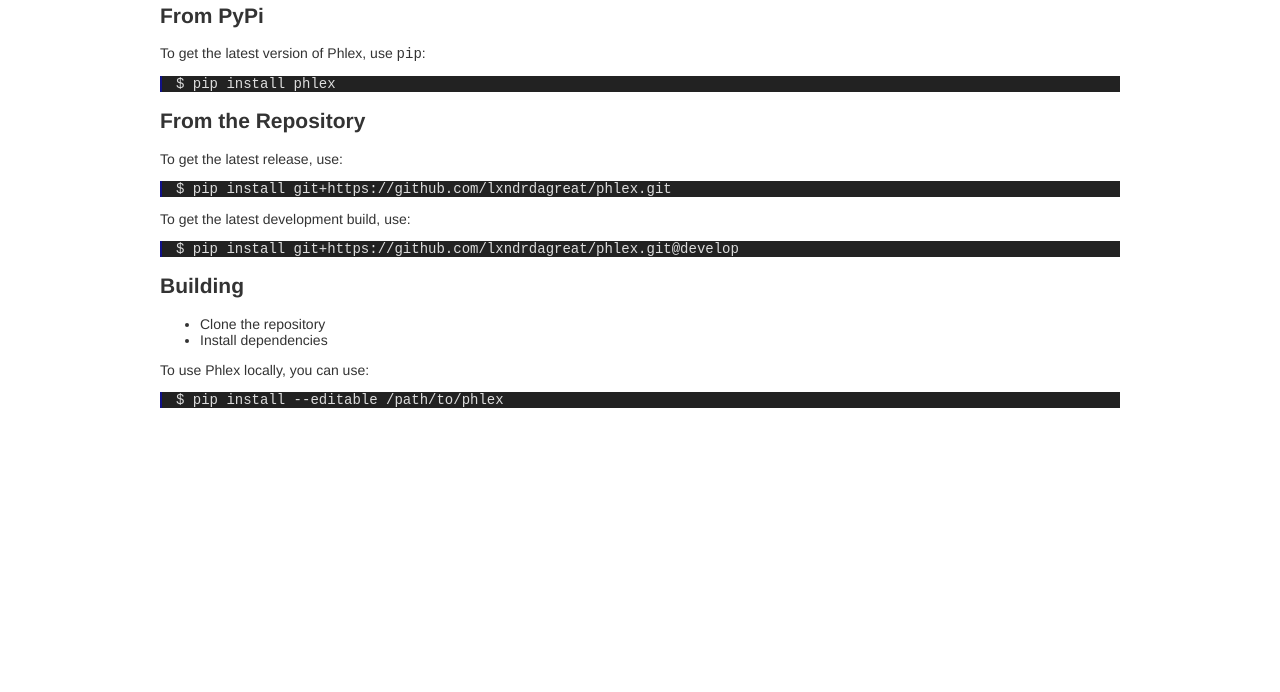
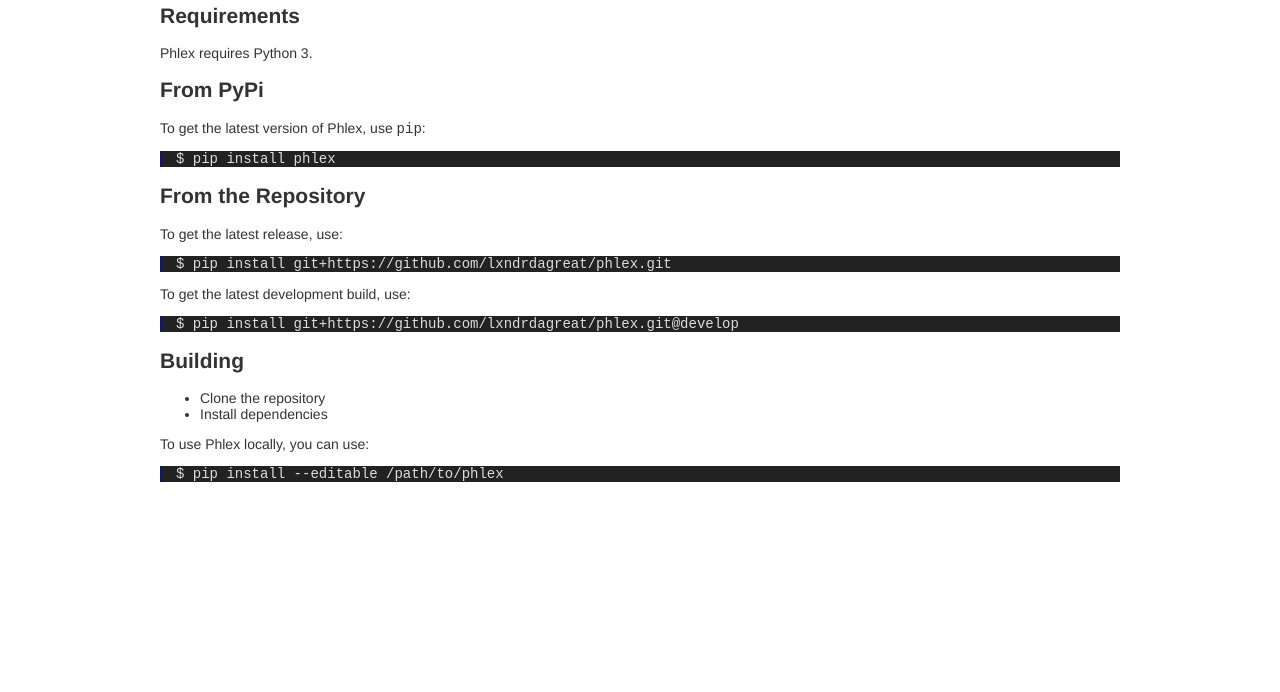
Before and after one commit to lxndrdagreat/phlex-docs, a website: page docs/getphlex.html in a window 1280 px wide. Shown: the part 108-800 px from the top of the page. Drawn offline with Linux system fonts and the light colour scheme.

Commit message:
updated getphlex page with requirements

```diff
--- a/docs/getphlex.html
+++ b/docs/getphlex.html
@@ -15,6 +15,8 @@
     <page>
 
 <h1>Get Phlex</h1>
+<h2>Requirements</h2>
+<p>Phlex requires Python 3.</p>
 <h2>From PyPi</h2>
 <p>To get the latest version of Phlex, use <code>pip</code>:</p>
 <pre><code>$ pip install phlex
```
Also changed, not shown: 1 other file.
